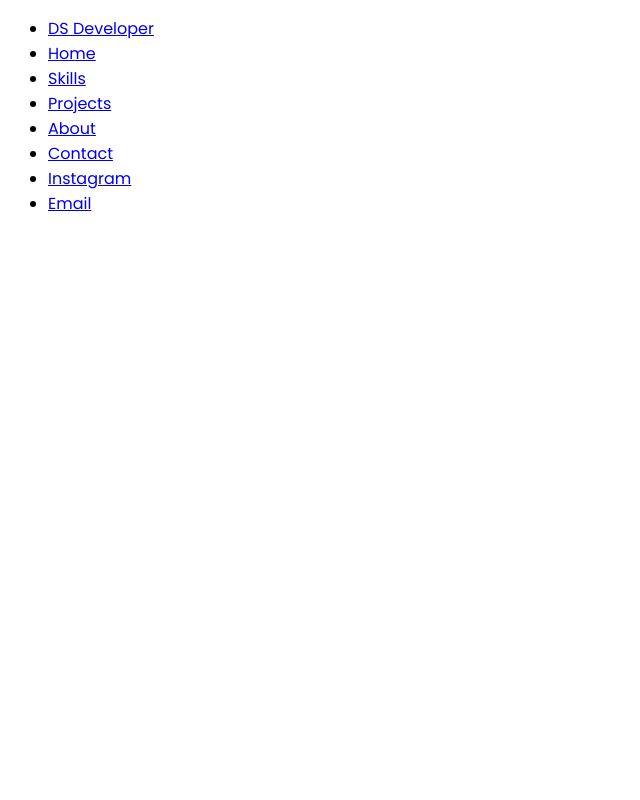
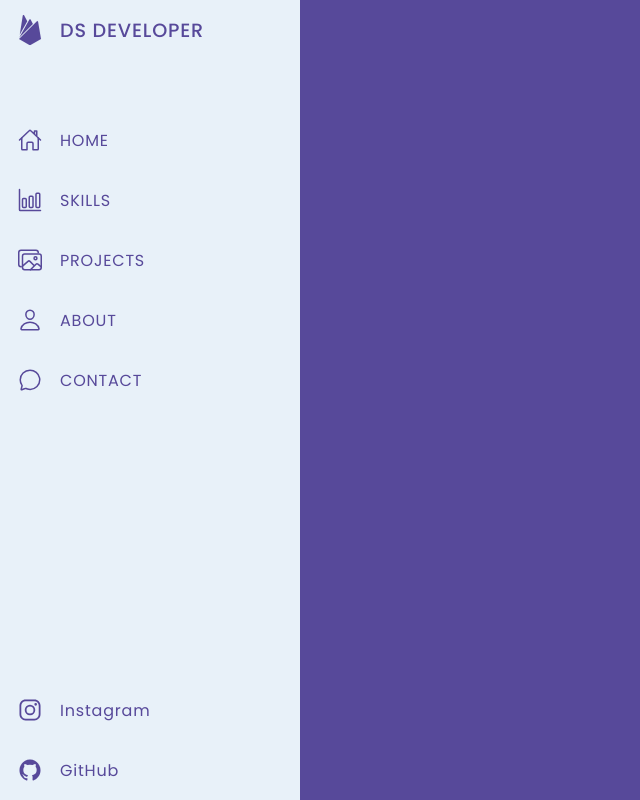
Before and after one commit to dev-danielsouza/projeto_portifolio_dev, a plain HTML site: page index.html in a window 1280 px wide. Shown: the whole page, without its empty margins (0-640 px from the left). Drawn offline with nearby package versions, Linux system fonts and the light colour scheme; a web font is replaced by a local one.

Commit message:
update: header finished

```diff
--- /dev/null
+++ b/css/header.css
@@ -0,0 +1,95 @@
+@import url("https://fonts.googleapis.com/css2?family=Poppins:wght@100;200;300;400;500;600;700;800;900&family=Timmana&display=swap");
+
+* {
+  list-style: none;
+  padding: 0;
+  margin: 0;
+  box-sizing: border-box;
+  font-family: "Poppins", sans-serif;
+}
+
+header {
+  min-height: 100vh;
+  background-color: #57499a;
+}
+
+.sidebar {
+  position: absolute;
+  width: 60px;
+  height: 100vh;
+  background-color: #e8f1f9;
+  overflow: hidden;
+  transition: 0.5s;
+}
+
+.sidebar:hover {
+  width: 300px;
+}
+
+.sidebar ul li:hover {
+  background: #d9d7ef;
+}
+
+.sidebar ul li a {
+  display: flex;
+  white-space: nowrap;
+  text-decoration: none;
+}
+
+.sidebar ul li .icon {
+  display: flex;
+  justify-content: center;
+  align-items: center;
+  font-size: 1.5rem;
+  min-width: 60px;
+  height: 60px;
+  color: #57499a;
+}
+
+.sidebar ul li .title {
+  display: flex;
+  width: 100%;
+  height: 60px;
+  align-items: center;
+  color: #57499a;
+  text-transform: uppercase;
+  letter-spacing: 0.05rem;
+  font-size: 1rem;
+}
+
+.sidebar ul li.logo {
+  margin-bottom: 50px;
+}
+
+.sidebar ul li.logo:hover {
+  background: none;
+}
+
+.sidebar ul li.logo .icon {
+  font-size: 2rem;
+}
+
+.sidebar ul li.logo .title {
+  font-size: 1.2rem;
+  font-weight: 500;
+}
+
+.sidebar ul li.icon-instagram {
+  position: absolute;
+  bottom: 60px;
+  width: 100%;
+}
+
+.sidebar ul li.icon-instagram .title {
+  text-transform: none;
+}
+
+.sidebar ul li:last-of-type {
+  position: absolute;
+  bottom: 0;
+  width: 100%;
+}
+
+.sidebar ul li:last-of-type .title {
+  text-transform: none;
+}
--- a/css/style.css
+++ /dev/null
@@ -1,5 +0,0 @@
-@import url("https://fonts.googleapis.com/css2?family=Poppins:wght@100;200;300;400;500;600;700;800;900&family=Timmana&display=swap");
-
-* {
-  font-family: "Poppins", sans-serif;
-}
--- a/index.html
+++ b/index.html
@@ -8,62 +8,81 @@
     <title>Daniel Souza | Front-End Developer</title>
     <link href="assets/img/header-icon-no-background.png" rel="icon" />
 
-    <link rel="stylesheet" href="css/style.css" />
+    <link rel="stylesheet" href="css/header.css" />
   </head>
 
   <body>
+    <header>
       <nav class="sidebar">
         <ul>
           <li class="logo">
             <a href="#">
-            <span class="icon"></span>
+              <span class="icon"
+                ><ion-icon name="logo-firebase"></ion-icon
+              ></span>
               <span class="title">DS Developer</span>
             </a>
           </li>
           <li>
             <a href="#">
-            <span class="icon"></span>
+              <span class="icon"
+                ><ion-icon name="home-outline"></ion-icon
+              ></span>
               <span class="title">Home</span>
             </a>
           </li>
           <li>
             <a href="#">
-            <span class="icon"></span>
+              <span class="icon"
+                ><ion-icon name="bar-chart-outline"></ion-icon
+              ></span>
               <span class="title">Skills</span>
             </a>
           </li>
           <li>
             <a href="#">
-            <span class="icon"></span>
+              <span class="icon"
+                ><ion-icon name="images-outline"></ion-icon
+              ></span>
               <span class="title">Projects</span>
             </a>
           </li>
           <li>
             <a href="#">
-            <span class="icon"></span>
+              <span class="icon"
+                ><ion-icon name="person-outline"></ion-icon
+              ></span>
               <span class="title">About</span>
             </a>
           </li>
           <li>
             <a href="#">
-            <span class="icon"></span>
+              <span class="icon"
+                ><ion-icon name="chatbubble-outline"></ion-icon
+              ></span>
               <span class="title">Contact</span>
             </a>
           </li>
-        <li>
-          <a href="#">
-            <span class="icon"></span>
+          <li class="icon-instagram">
+            <a
+              href="https://www.instagram.com/_danissouza_/?hl=pt-br"
+              target="_blank"
+            >
+              <span class="icon"
+                ><ion-icon name="logo-instagram"></ion-icon
+              ></span>
               <span class="title">Instagram</span>
             </a>
           </li>
           <li>
-          <a href="#">
-            <span class="icon"></span>
-            <span class="title">Email</span>
+            <a href="https://github.com/dev-danielsouza" target="_blank">
+              <span class="icon"><ion-icon name="logo-github"></ion-icon></span>
+              <span class="title">GitHub</span>
             </a>
           </li>
         </ul>
       </nav>
+    </header>
 
     <script
       type="module"
```
Also changed, not shown: assets/img/icon-home.png (added). Lines whose indentation alone changed are shown as unchanged.
